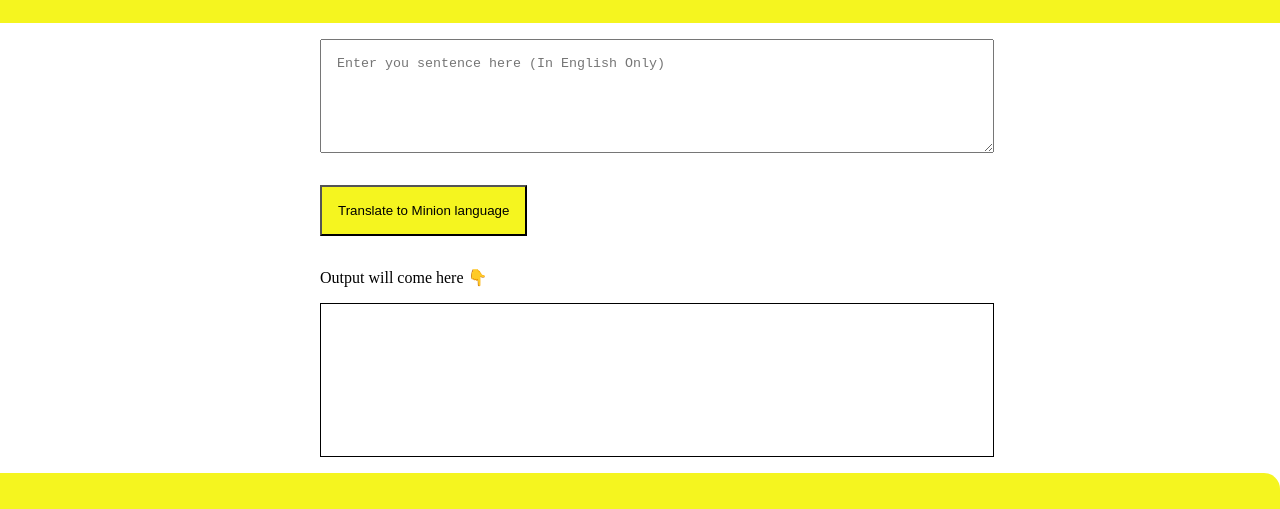
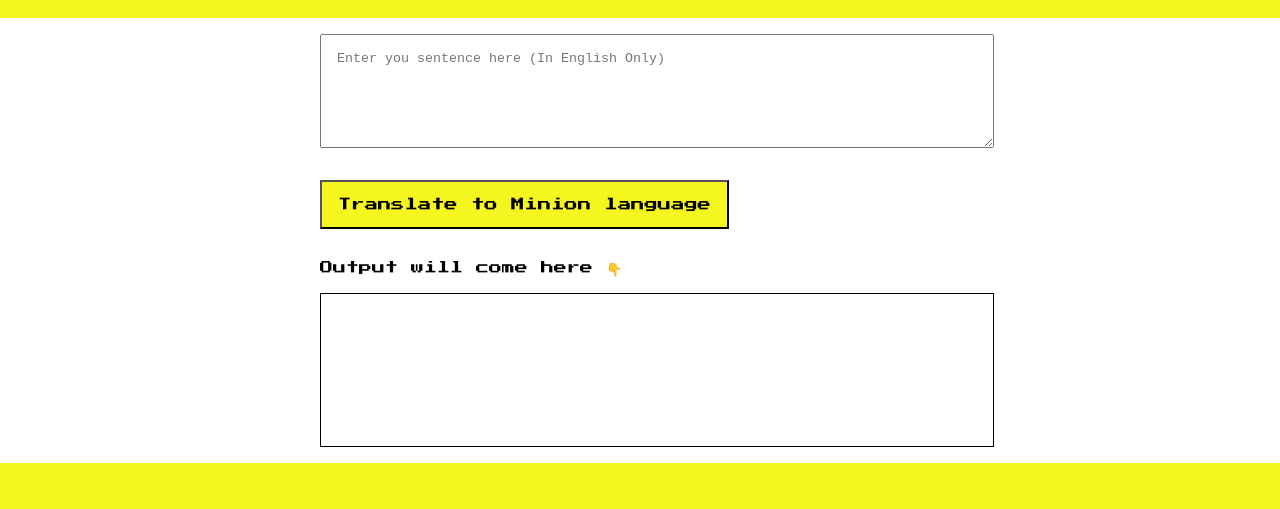
Before and after one commit to nikhiljugale007/banana-speak, a plain HTML site: page index.html in a window 1280 px wide. Shown: the part 89-598 px from the top of the page. Drawn offline with Linux system fonts and the light colour scheme.

Commit message:
added new font

```diff
--- a/style.css
+++ b/style.css
@@ -1,5 +1,7 @@
+@import url('https://fonts.googleapis.com/css2?family=Press+Start+2P&display=swap');
 
 body{
+    font-family: 'Press Start 2P', cursive;
     margin:0rem;
 }
 
@@ -33,11 +35,13 @@
     margin: 1rem;
     background-color: rgb(245, 245, 31);
     margin-left:25%;
+    font-family: 'Press Start 2P', cursive;
 }
 
 #output-title{
     margin: 1rem;
     margin-left:25%;
+    font-size: small;
 }
 
 header{
@@ -51,7 +55,6 @@
     padding: 2rem ;
     text-align: center;
     color:black;
-    border-top-right-radius: 1rem;
 }
 
 footer p{
```
